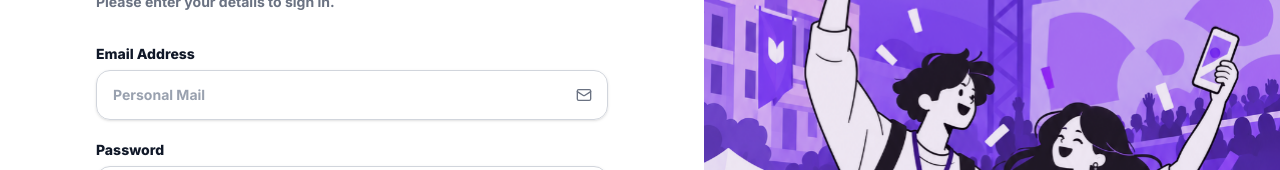
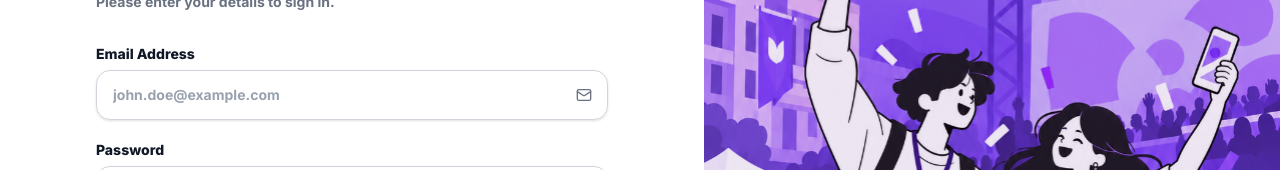
Before and after one commit to Nagul55/Verve2K26, a Next.js app: page / in a window 1280 px wide. Shown: the part 259-429 px from the top of the page. Built offline with nearby package versions, Linux system fonts and the light colour scheme.

Commit message:
Replace all email placeholders across application with john.doe@example.com

```diff
--- a/src/app/(admin)/admin/coordinators/page.tsx
+++ b/src/app/(admin)/admin/coordinators/page.tsx
@@ -489,7 +489,7 @@ export default function CoordinatorsPage() {
                     value={formData.email}
                     onChange={handleChange}
                     required
-                    placeholder="Personal Mail"
+                    placeholder="john.doe@example.com"
                     className="w-full border border-[#D9D9DF] rounded-md px-4 py-3 bg-[#F8F8FC] focus:outline-none focus:border-eventrix-lavender focus:bg-white text-sm font-medium"
                   />
                 </div>
--- a/src/app/(auth)/page.tsx
+++ b/src/app/(auth)/page.tsx
@@ -112,7 +112,7 @@ function LoginForm() {
                   name="email"
                   value={email}
                   onChange={(e) => setEmail(e.target.value)}
-                  placeholder="Personal Mail"
+                  placeholder="john.doe@example.com"
                   className="w-full bg-white/90 text-gray-950 placeholder-gray-400 px-4 py-3.5 rounded-xl border border-gray-300 focus:outline-none focus:border-violet-600 focus:ring-2 focus:ring-violet-600/30 text-sm font-bold transition-all shadow-sm"
                 />
                 <Mail className="w-4 h-4 text-gray-500 absolute right-4 top-1/2 -translate-y-1/2 pointer-events-none" />
--- a/src/app/(auth)/signup/page.tsx
+++ b/src/app/(auth)/signup/page.tsx
@@ -170,7 +170,7 @@ export default function SignupPage() {
                   required
                   value={email}
                   onChange={(e) => setEmail(e.target.value)}
-                  placeholder="Personal Mail"
+                  placeholder="john.doe@example.com"
                   className="w-full bg-white/90 text-gray-950 placeholder-gray-400 px-3.5 py-3 rounded-xl border border-gray-300 focus:outline-none focus:border-violet-600 focus:ring-2 focus:ring-violet-600/30 text-xs sm:text-sm font-bold transition-all shadow-sm"
                 />
                 <Mail className="w-4 h-4 text-gray-400 absolute right-3.5 top-1/2 -translate-y-1/2 pointer-events-none" />
--- a/src/app/(student)/events/[festId]/register/RegistrationsForm.tsx
+++ b/src/app/(student)/events/[festId]/register/RegistrationsForm.tsx
@@ -129,7 +129,7 @@ export function RegistrationsForm({ fest, events }: { fest: any, events: any[] }
                               currentEmails[index] = e.target.value;
                               setTeamMembers(prev => ({...prev, [event.id]: currentEmails}));
                             }}
-                            placeholder={`Member ${index + 2} Email Address`}
+                            placeholder={`Member ${index + 2} Email (john.doe@example.com)`}
                             className="w-full border border-[#D9D9DF] rounded-md px-4 py-2.5 bg-white focus:outline-none focus:border-eventrix-lavender text-sm"
                           />
                         ))}
--- a/src/app/(student)/teams/page.tsx
+++ b/src/app/(student)/teams/page.tsx
@@ -90,7 +90,7 @@ export default function TeamsPage() {
               type="email"
               value={leaderEmail}
               onChange={(e) => setLeaderEmail(e.target.value)}
-              placeholder="The email you used to register"
+              placeholder="john.doe@example.com"
               className="w-full border border-[#D9D9DF] rounded-md px-4 py-3 bg-[#F8F8FC] focus:outline-none focus:border-eventrix-lavender focus:bg-white transition-colors text-sm font-medium"
               required
             />
--- a/src/components/SettingsProfileForm.tsx
+++ b/src/components/SettingsProfileForm.tsx
@@ -105,7 +105,7 @@ export function SettingsProfileForm({ initialData, userId, showAcademic = true }
             </div>
             <div className="space-y-2">
               <label className="text-xs font-bold text-eventrix-muted uppercase tracking-widest">Email Address</label>
-              <input name="email" value={formData.email} onChange={handleChange} required type="email" disabled={!isEditing} className={inputClass} placeholder={isEditing ? "Personal Mail" : "-"} />
+              <input name="email" value={formData.email} onChange={handleChange} required type="email" disabled={!isEditing} className={inputClass} placeholder={isEditing ? "john.doe@example.com" : "-"} />
             </div>
             <div className="space-y-2">
               <label className="text-xs font-bold text-eventrix-muted uppercase tracking-widest">Mobile Number</label>
--- a/src/features/registration/components/registration-form.tsx
+++ b/src/features/registration/components/registration-form.tsx
@@ -131,7 +131,7 @@ export function RegistrationForm() {
             </div>
             <div className="space-y-2">
               <Label>Email Address</Label>
-              <Input type="email" placeholder="john@college.edu" {...register('email')} />
+              <Input type="email" placeholder="john.doe@example.com" {...register('email')} />
               {errors.email && <span className="text-xs text-destructive">{errors.email.message}</span>}
             </div>
             <div className="space-y-2">
```
